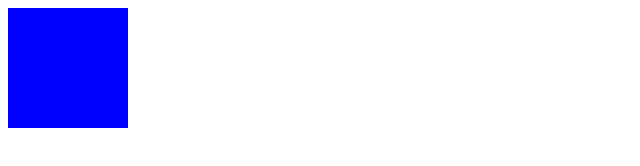
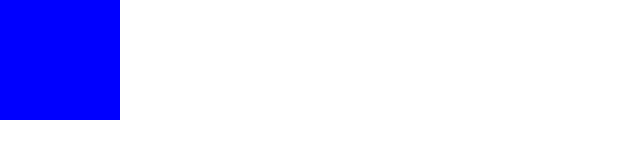
Before and after one commit to asyinka/keyPresses, a plain HTML site: page index.html in a window 1280 px wide. Shown: the whole page, without its empty margins (0-640 px from the left). Drawn offline with Linux system fonts and the light colour scheme.

Commit message:
Default styles removed
I applied some css code to remove default padding and margin that can interferre with our calculations
If you comment out the css code I added, you'd notice that you blue box does not start at the exact edge of the browser window

```diff
--- a/index.html
+++ b/index.html
@@ -3,11 +3,16 @@
 <head>
     <meta charset="UTF-8">
     <meta http-equiv="X-UA-Compatible" content="IE=edge">
-    <meta name="viewport" content="width=s, initial-scale=1.0">
+    <meta name="viewport" content="width=device-width, initial-scale=1.0">
     <title>Document</title>
 
 </head>
 <style>
+    * {
+        padding: 0;
+        margin: 0;
+        box-sizing: border-box;
+    }
     #box {
         width: 120px;
         height: 120px;
```
